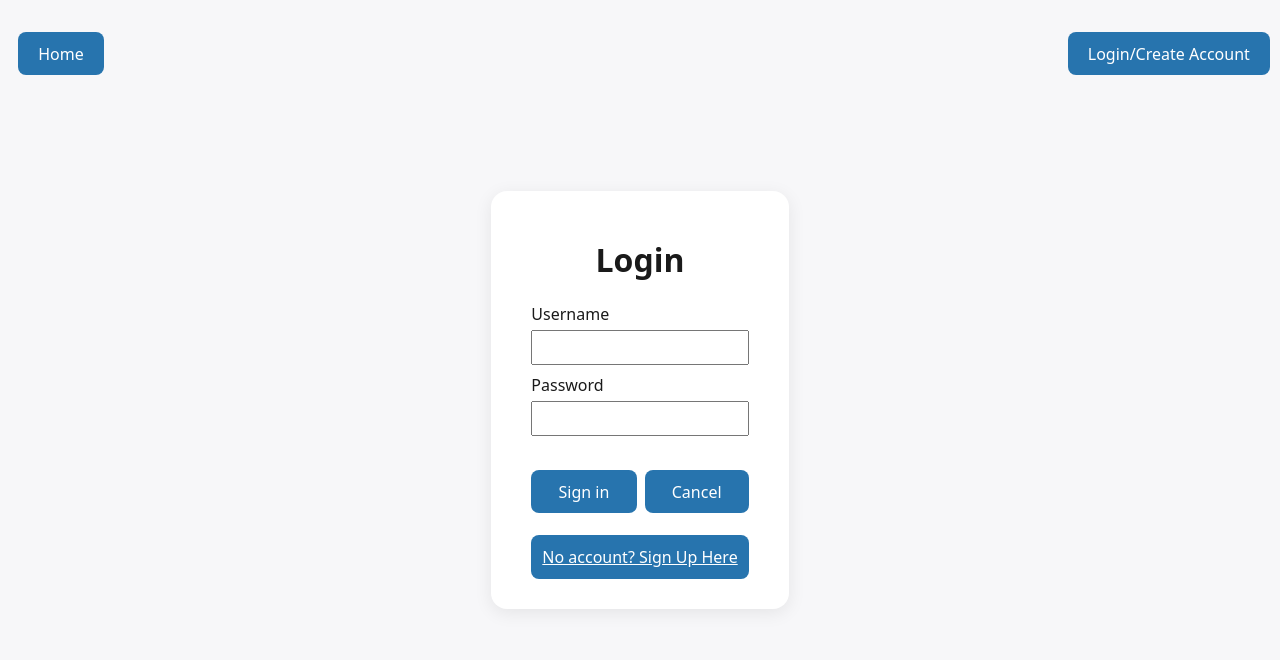
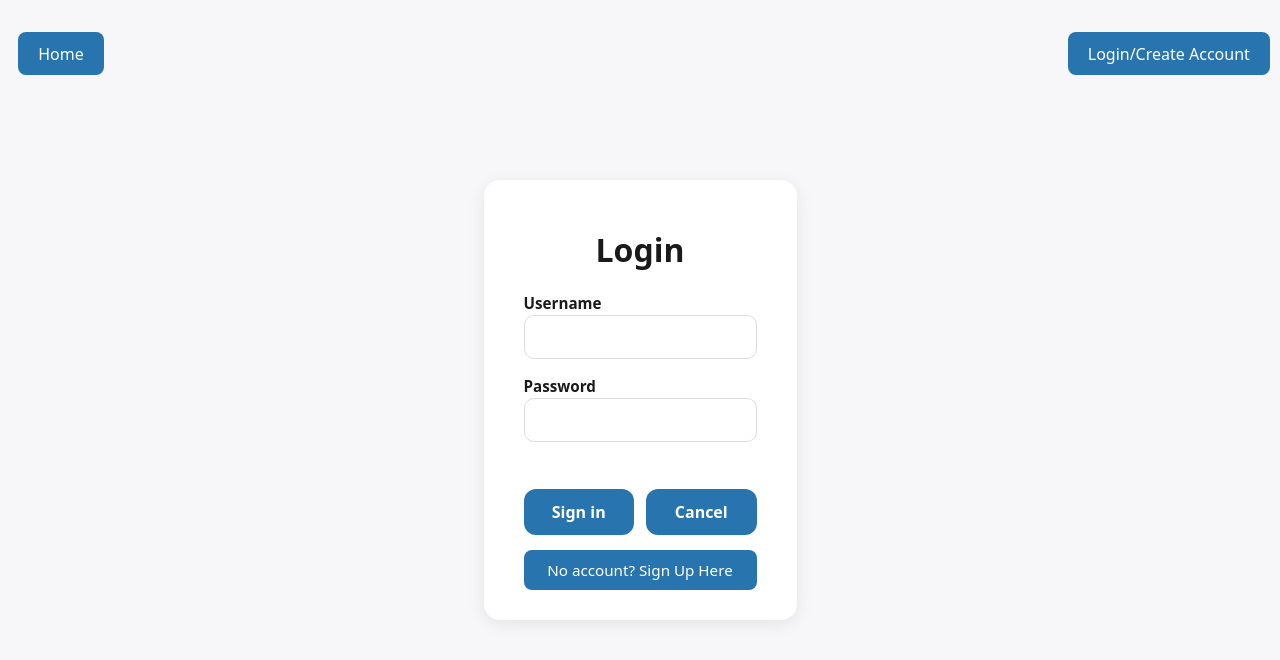
Before and after one commit to Zulu05/CS35L_Proj, a React (Vite) app: page /login in a window 1280 px wide. Shown: the top 660 px of the page. Built offline with nearby package versions, Linux system fonts and the light colour scheme.

Commit message:
Refactor styling for login page

```diff
--- a/src/components/Pages/loginPage.tsx
+++ b/src/components/Pages/loginPage.tsx
@@ -93,32 +93,34 @@ export default function LoginPage() {
 return (
     <div className="login-page">
       <h1>Login</h1>
-      <form onSubmit={handleSubmit} style={{ maxWidth: 420, margin: '0 auto', textAlign: 'left' }}>
-        <div style={{ marginBottom: 8 }}>
+
+      <form onSubmit={handleSubmit} className="login-form">
+        <div className="input-group">
           <label>
             Username
             <input
+              className="styled-input"
               value={username}
               onChange={(e) => setUsername(e.target.value)}
-              style={{ display: 'block', width: '100%', padding: 8, marginTop: 4, boxSizing: 'border-box' }}
-              disabled={loading}
-            />
-          </label>
-        </div>
-        <div style={{ marginBottom: 12 }}>
-          <label>
-            Password
-            <input
-              type="password"
-              value={password}
-              onChange={(e) => setPassword(e.target.value)}
-              style={{ display: 'block', width: '100%', padding: 8, marginTop: 4, boxSizing: 'border-box' }}
               disabled={loading}
             />
           </label>
         </div>
 
-        <div style={{ display: 'flex', gap: 8 }}>
+        <div className="input-group">
+          <label>
+            Password
+            <input
+              className="styled-input"
+              type="password"
+              value={password}
+              onChange={(e) => setPassword(e.target.value)}
+              disabled={loading}
+            />
+          </label>
+        </div>
+
+        <div className="button-group">
           <button type="submit" disabled={loading}>
             {loading ? 'Signing in...' : 'Sign in'}
           </button>
@@ -129,22 +131,15 @@ export default function LoginPage() {
 
         <button
           type="button"
+          className="link-button"
           onClick={() => navigate('/signUp')}
           disabled={loading}
-        style={{
-          background: 'none',
-          border: 'none',
-          color: 'blue',
-          textDecoration: 'underline',
-          cursor: 'pointer',
-          padding: 11
-        }}
         >
           No account? Sign Up Here
         </button>
 
         {error && (
-          <div style={{ marginTop: 12, color: 'crimson' }}>
+          <div className="error-message">
             {error}
           </div>
         )}
```
Lines whose indentation alone changed are shown as unchanged.
